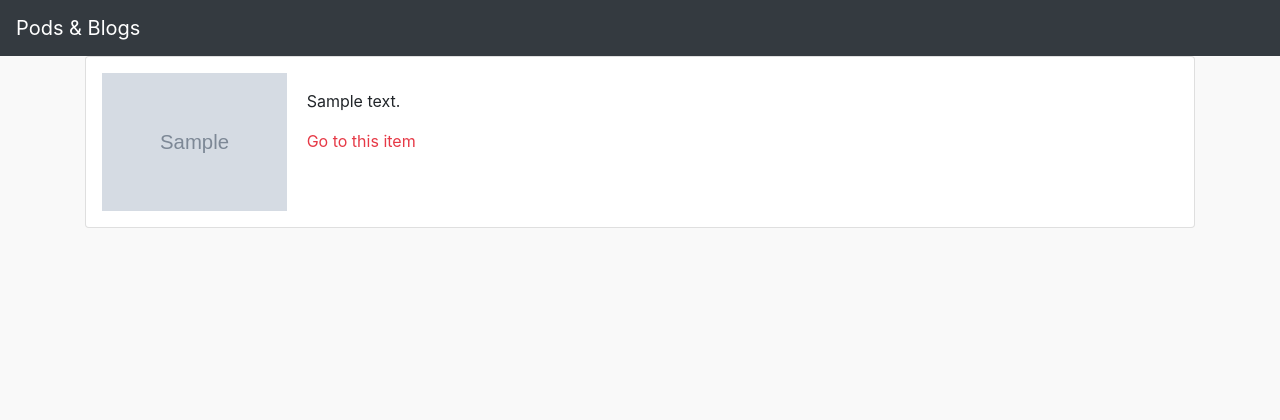
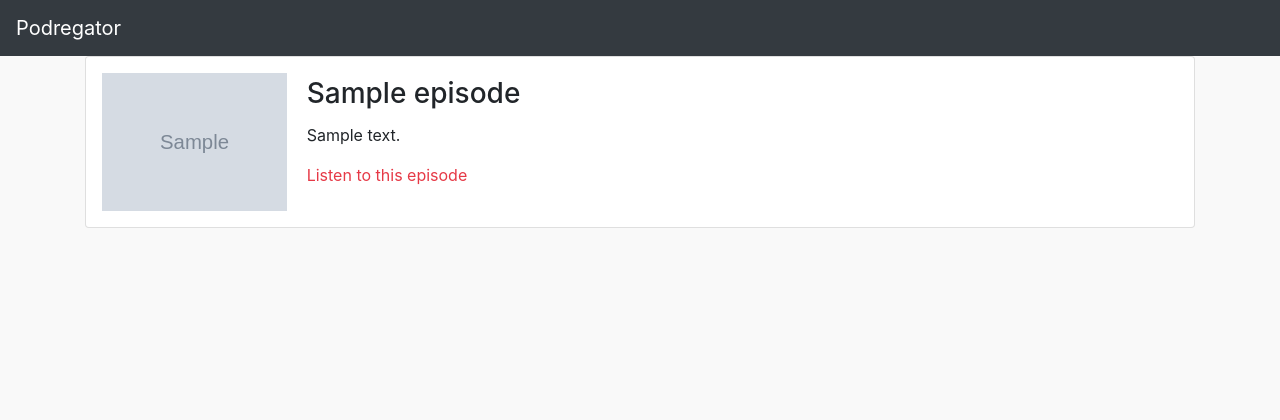
Before and after one commit to rkthoya/Podregator, a Django app: template templates/homepage.html in a window 1280 px wide. Shown: the top 420 px of the page. Run offline with Django 4.2, Linux system fonts and the light colour scheme; tables that the repository leaves empty hold one stand-in row (values such as "Sample post"); the template is opened without the code that fills it: values that come from a table or form of the project are taken from there, most other values are stand-ins (such as "Sample title", 1, 10 or a date in 2020); grey boxes marked "Sample" are stand-in pictures; parts of the project's set-up code (start-up, migrations or seed data) failed here and were passed over; some libraries are stand-ins or nearby versions.

Commit message:
Update model, view and template
The app now only aggregates podcast episodes.

```diff
--- a/aggregator/models.py
+++ b/aggregator/models.py
@@ -2,8 +2,8 @@ from django.db import models
 
 
 class Content(models.Model):
-    feed_name = models.CharField(max_length=200)
-    item_title = models.CharField(max_length=200)
+    podcast_name = models.CharField(max_length=200)
+    title = models.CharField(max_length=200)
     description = models.TextField()
     pub_date = models.DateTimeField()
     link = models.URLField()
--- a/aggregator/views.py
+++ b/aggregator/views.py
@@ -1,13 +1,13 @@
 from django.views.generic import ListView
 
-from .models import Content
+from .models import Episode
 
 
 class HomePageView(ListView):
     template_name = "homepage.html"
-    model = Content
+    model = Episode
 
     def get_context_data(self, **kwargs):
         context = super().get_context_data(**kwargs)
-        context["items"] = Content.objects.filter().order_by("-pub_date")[:20]
+        context["episodes"] = Episode.objects.filter().order_by("-pub_date")[:20]
         return context
--- a/templates/homepage.html
+++ b/templates/homepage.html
@@ -4,7 +4,7 @@
     {% load static %}
     <meta charset="UTF-8" />
     <meta name="viewport" content="width=device-width, initial-scale=1.0" />
-    <title>Pods&Blogs</title>
+    <title>Podregator</title>
     <link
       rel="stylesheet"
       href="https://stackpath.bootstrapcdn.com/bootstrap/4.5.2/css/bootstrap.min.css"
@@ -17,7 +17,7 @@
 
     <header>
       <nav class="navbar navbar-expand-lg navbar-dark bg-dark">
-        <a class="navbar-brand" href="{% url 'home' %}">Pods & Blogs</a>
+        <a class="navbar-brand" href="{% url 'home' %}">Podregator</a>
       <!-- <nav class="container">
         <div class="row">
           <div class="col text-center">
@@ -30,22 +30,22 @@
     <main class="container flex-grow-1">
       <div class="row">
         <div class="col">
-          {% for item in items %}
+          {% for episode in episodes %}
           <section class="card mb-3">
             <div class="row no-gutters">
               <div class="col-md-2 my-auto">
                 <img
-                  src="{{ item.image }}"
+                  src="{{ episode.image }}"
                   class="img-fluid ml-3 my-3"
-                  alt="{{ item.feed_name }}"
+                  alt="{{ episode.podcast_name }}"
                 />
               </div>
               <div class="col-md-10">
                 <div class="card-body ml-3">
-                  <h3 class="card-title">{{ item.title }}</h3>
-                  <p class="card-text">{{ item.description }}</p>
-                  <a href="{{ item.link }}">
-                    <p class="card-text">Go to this item</p>
+                  <h3 class="card-title">{{ episode.title }}</h3>
+                  <p class="card-text">{{ episode.description }}</p>
+                  <a href="{{ episode.link }}">
+                    <p class="card-text">Listen to this episode</p>
                   </a>
                 </div>
               </div>
```
